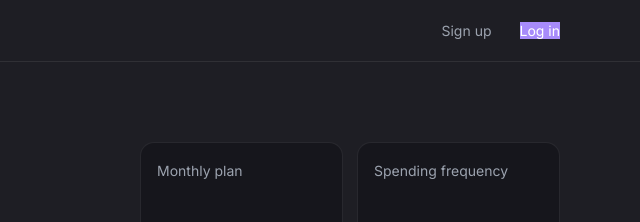
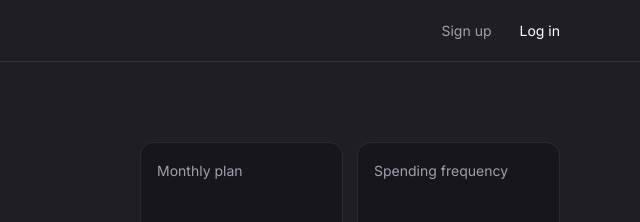
Before and after one commit to Harinianbumani26/Figma_desgin, a plain HTML site: page index.html in a window 1280 px wide. Shown: the top 222 px of the page, 640-1280 px from the left. Drawn offline with nearby package versions, Linux system fonts and the light colour scheme.

Commit message:
update the color for nav bar

```diff
--- a/css/style.css
+++ b/css/style.css
@@ -30,7 +30,6 @@ a {
 
 /* the purple "Log in" button in the nav */
 .btn-primary {
-  background: #a78bfa;
   color: #fff;
 }
 
```
Also changed, not shown: index.html (+1 -0 lines).
